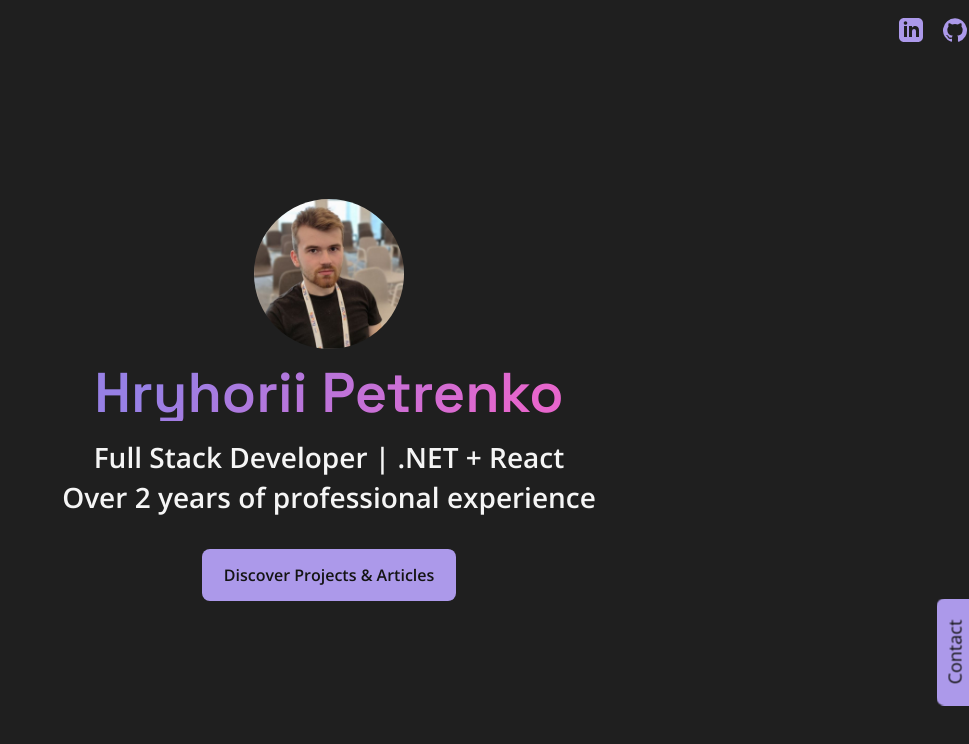
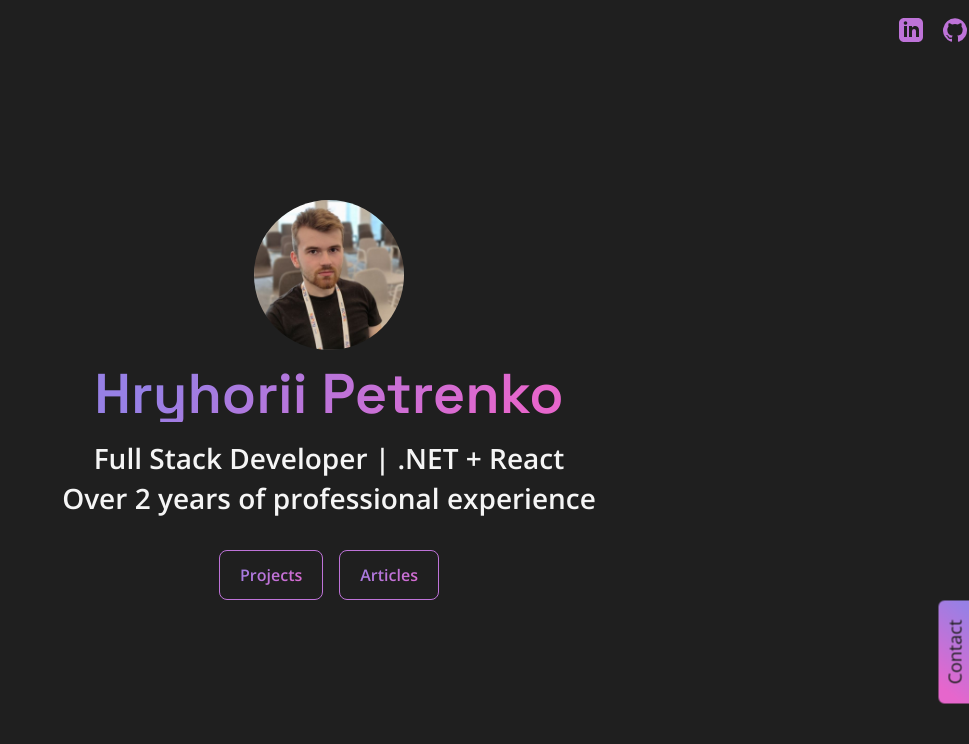
Before and after one commit to ryhordev/hryhorii-portfolio, a React (Vite) app: page / in a window 1280 px wide. Shown: the top 744 px of the page, without its empty margins (311-1280 px from the left). Built offline with nearby package versions, Linux system fonts and the light colour scheme; the HTML template or start-up script is replaced by a standard one.

Commit message:
add button styles

```diff
--- a/src/App.css
+++ b/src/App.css
@@ -1,11 +1,10 @@
 :root {
   --bg-color: #1f1f1f;
-  --primary-text: #141414;
-  --primary-bg: #ac99ea;
-  --primary-h1: #ac99ea;
+  --primary-text: #1f1f1f;
+  --primary-bg: #be73d8;
   --text-color: #f5f5f5;
-  --primary-bg-hover: #b9aaee;
   --gradient-main: linear-gradient(128.87deg, #9780e5 14.05%, #e666cc 89.3%);
+  --gradient-main-vise: linear-gradient(128.87deg, #e666cc 14.05%, #9780e5 89.3%);
   color-scheme: dark;
 }
 
@@ -80,20 +79,50 @@ body {
   text-decoration: none;
   text-transform: none;
   width: fit-content;
-  border: 1px solid rgba(0, 0, 0, 0);
+  border: 1px solid;
+  border-color: var(--primary-bg);
+  background: var(--gradient-main);
+  -webkit-text-fill-color: transparent;
+  -webkit-background-clip: text;
+  background-clip: text;
   cursor: pointer;
+  background-color: transparent;
+}
+
+.btn:hover {
+  -webkit-text-fill-color: var(--primary-text);
+  background: var(--gradient-main);
+  background-clip: border-box;
+  -webkit-background-clip: border-box;
+  border-color: var(--bg-color);
 }
 
 .btn-primary {
-  color: var(--primary-text);
-  background-color: var(--primary-bg);
-  border-color: rgba(0, 0, 0, 0);
+  -webkit-text-fill-color: var(--primary-text);
+  background: var(--gradient-main-vise);
+  background-clip: border-box;
+  border: 1px solid var(--bg-color);
+  -webkit-background-clip: border-box;
   font-family: "Open Sans";
   border-width: 2px;
   border-style: solid;
   width: fit-content;
+  padding: 12px 20px;
+  font-size: 1rem;
+  text-align: center;
+  font-family: "Open Sans", sans-serif;
+  font-weight: 600;
+  font-style: normal;
+  line-height: 1.5rem;
+  text-decoration: none;
+  text-transform: none;
+  width: fit-content;
+  border-radius: 8px;
+  cursor: pointer;
 }
 
 .btn-primary:hover {
-  background-color: var(--primary-bg-hover);
+  background-clip: border-box;
+  -webkit-background-clip: border-box;
+  background: var(--gradient-main);
 }
--- a/src/components/ContactButton/ContactButton.tsx
+++ b/src/components/ContactButton/ContactButton.tsx
@@ -4,7 +4,7 @@ import './index.css'
 export const ContactButton: FC = () => {
     return (
         <div className="contact-btn-container">
-            <button id='contact-btn' className="btn btn-primary">
+            <button id='contact-btn' className="btn-primary">
                 Contact
             </button>
         </div>
--- a/src/components/Header/index.css
+++ b/src/components/Header/index.css
@@ -10,7 +10,6 @@
 }
 
 .header-svg:hover {
-  fill: var(--primary-bg);
   transform: scale(1.2);
 }
 
--- a/src/components/Welcome/Welcome.tsx
+++ b/src/components/Welcome/Welcome.tsx
@@ -20,7 +20,10 @@ export const Welcome: FC = () => {
             <h2>Full Stack Developer | .NET + React</h2>
             <h2>Over {expYears} years of professional experience</h2>
 
-            <button className="btn btn-primary main-button">Discover Projects & Articles</button>
+            <div className="main-btn-container">
+                <button className="btn">Projects</button>
+                <button className="btn">Articles</button>
+            </div>
         </div>
     );
 }
--- a/src/components/Welcome/index.css
+++ b/src/components/Welcome/index.css
@@ -20,6 +20,8 @@
   width: 100%;
 }
 
-.main-button {
+.main-btn-container {
   margin-top: 2rem;
+  display: flex;
+  gap: 1rem;
 }
```
